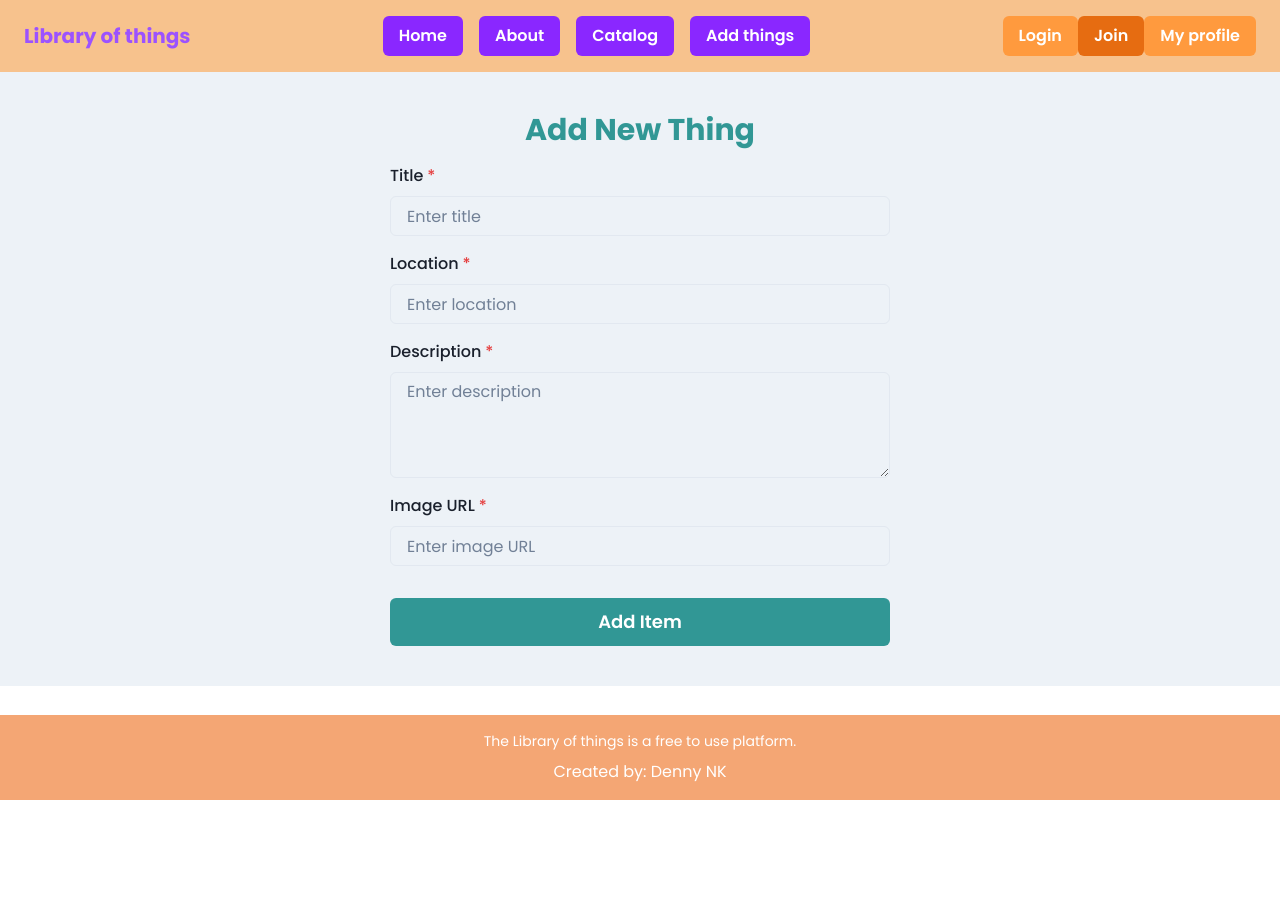
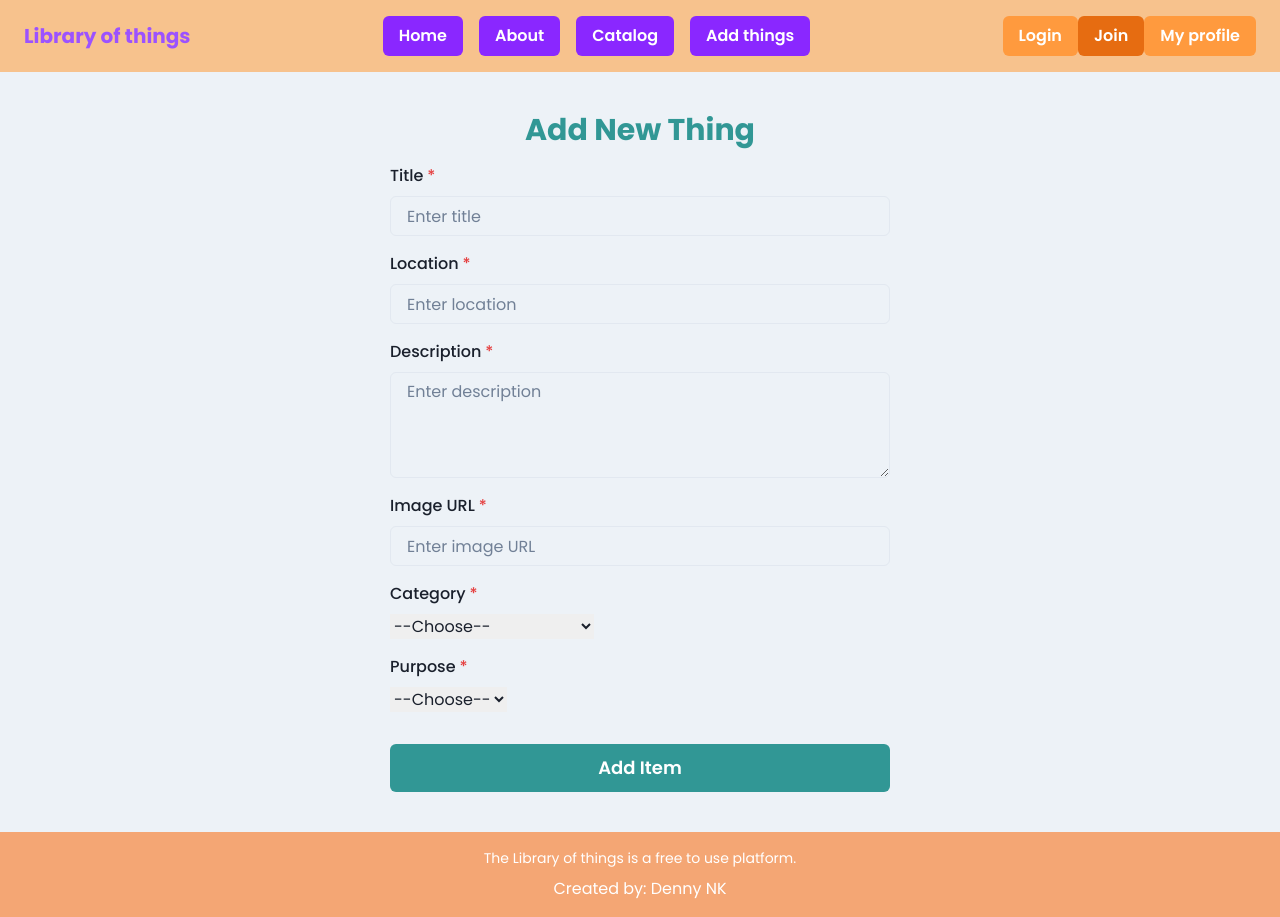
Before and after one commit to DennyNK/LibOfThings, a React (Vite) app in the folder client/: page /add in a window 1280 px wide. Before the commit the page ends 800 px from the top, so only its background shows below. Built offline with nearby package versions, Linux system fonts and the light colour scheme.

Commit message:
add categories and purpose to form

```diff
--- a/client/src/components/addThings/AddThings.jsx
+++ b/client/src/components/addThings/AddThings.jsx
@@ -1,4 +1,4 @@
-import { useNavigate } from "react-router";
+import { Form, useNavigate } from "react-router";
 import { Box, Button, FormControl, FormLabel, Input, Textarea, Stack, Heading, } from "@chakra-ui/react";
 import thingsService from "../../services/thingsService.js";
 
@@ -64,6 +64,32 @@ export default function AddThings() {
             />
           </FormControl>
 
+          <FormControl isRequired>
+            <FormLabel htmlFor="category">Category</FormLabel>
+            <select name="category" >
+              <option value="">--Choose--</option>
+              <option value="Electronics">Electronics</option>
+              <option value="Clothing & Accessories">Clothing & Accessories</option>
+              <option value="Home & Furniture">Home & Furniture</option>
+              <option value="Books & Media">Books & Media</option>
+              <option value="Toys & Games">Toys & Games</option>
+              <option value="Sports & Outdoors">Sports & Outdoors</option>
+              <option value="Beauty & Health">Beauty & Health</option>
+              <option value="Vehicles">Vehicles</option>
+              <option value="Collectibles & Art">Collectibles & Art</option>
+              <option value="Other">Other</option>
+            </select>
+          </FormControl>
+
+          <FormControl isRequired>
+            <FormLabel htmlFor="purpose">Purpose</FormLabel>
+            <select name="purpose" >
+              <option value="">--Choose--</option>
+              <option value="Borrowing">Lending</option>
+              <option value="Giveaway">Giveaway</option>
+            </select>
+          </FormControl>
+
 
           <Button colorScheme="teal" type="submit" size="lg" mt={4}>
             Add Item
```
Lines whose indentation alone changed are shown as unchanged.
